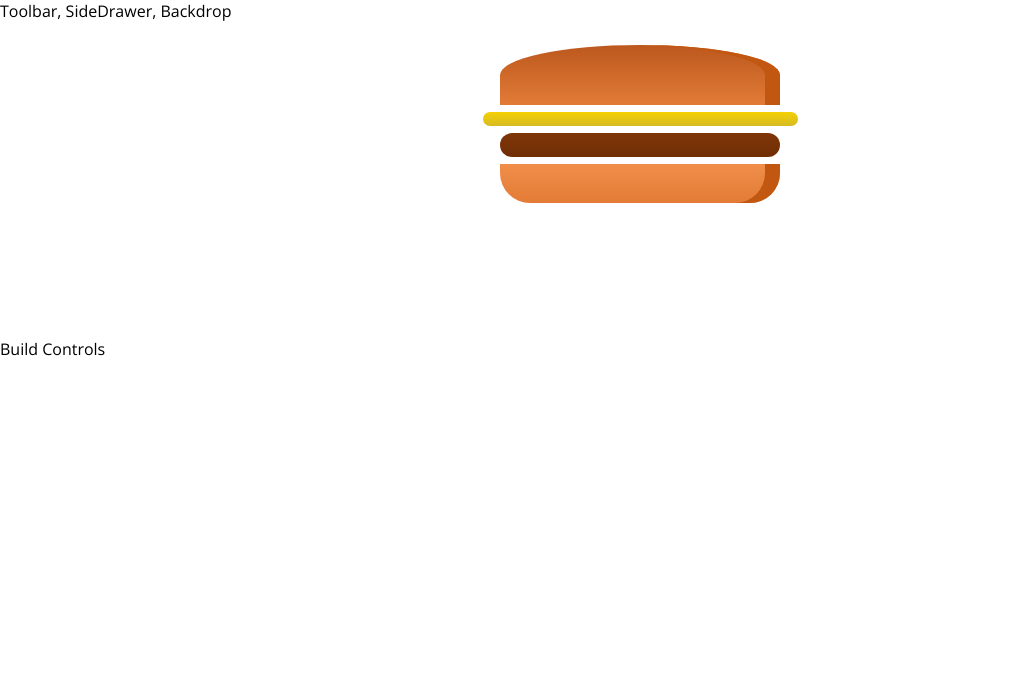
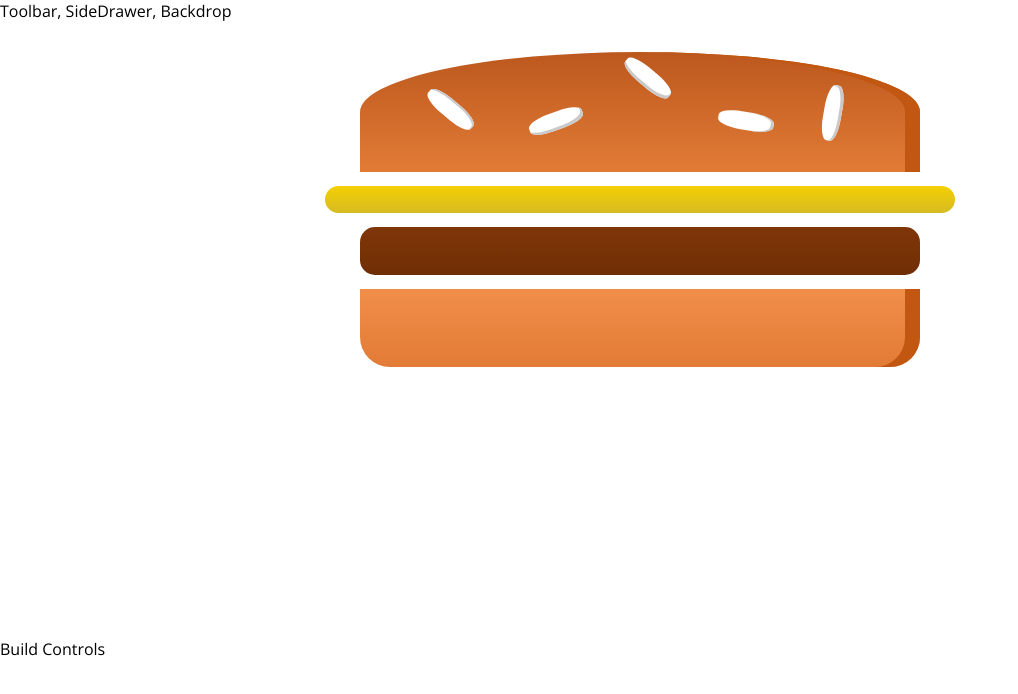
Before and after one commit to JWill831/MyBurger-Project-Udemy-, a React (Create React App) app: page / in a window 1280 px wide. Shown: the top 694 px of the page, without its empty margins (0-1018 px from the left). Built offline with nearby package versions, Linux system fonts and the light colour scheme.

Commit message:
128 and media sizes

```diff
--- a/src/components/Burger/Burger.js
+++ b/src/components/Burger/Burger.js
@@ -1,5 +1,5 @@
 import React from 'react'
-import classes from '../Burger/Burger.module.css';
+import classes from './Burger.module.css'
 import BurgerIngrediant from './BurgerIngrediant/BurgerIngrediant';
 const Burger = (props) => {
 
--- a/src/components/Burger/Burger.module.css
+++ b/src/components/Burger/Burger.module.css
@@ -2,16 +2,16 @@
     width: 100%;
     margin:auto;
     height: 250px;
-    overflow:scroll;
+    overflow:hidden;
     text-align: center;
     font-weight: bold;
     font-size: 1.2rem;
 }
 
-@media (min-width:1000px) and (min-height:700px){
+@media (min-width:500px) and (min-height:400px){
     .Burger{
-        width: 700px;
-        height: 600px;
+        width: 350px;
+        height: 300px;
     }
 }
 
@@ -22,9 +22,9 @@
     }
 }
 
-@media (min-width:500px) and (min-height:400px){
+@media (min-width:1000px) and (min-height:700px){
     .Burger{
-        width: 350px;
-        height: 300px;
+        width: 700px;
+        height: 600px;
     }
 }
--- a/src/components/Burger/BurgerIngrediant/BurgerIngrediant.js
+++ b/src/components/Burger/BurgerIngrediant/BurgerIngrediant.js
@@ -14,8 +14,8 @@ const BurgerIngrediant = (props) => {
         case ('bread-top'):
             ingrediant = (
                 <div className={classes.BreadTop}>
-                    <div className={classes.Sees1}></div>
-                    <div className={classes.Sees2}></div>
+                    <div className={classes.Seeds1}></div>
+                    <div className={classes.Seeds2}></div>
                 </div>
             );
             break;
```
Also changed, not shown: 1 other file (tests, documents, lock files or other folders).
